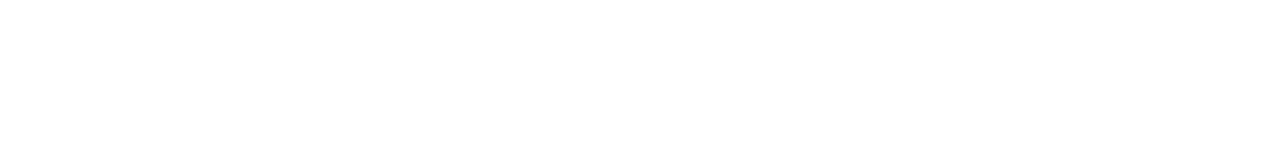
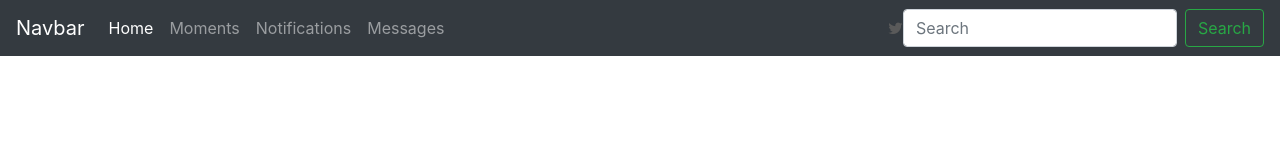
Before and after one commit to amw46/look-alike_website, a plain HTML site: page login.html in a window 1280 px wide. Drawn offline with nearby package versions, Linux system fonts and the light colour scheme.

Commit message:
link to login page on index.html navbar on login page

```diff
--- a/login.html
+++ b/login.html
@@ -14,6 +14,39 @@
 
 </head>
 <body>
+
+<nav class="navbar navbar-expand-md navbar-dark bg-dark fixed-top">
+    <a class="navbar-brand" href="#">Navbar</a>
+    <button class="navbar-toggler" type="button" data-toggle="collapse" data-target="#navbarsExampleDefault" aria-controls="navbarsExampleDefault" aria-expanded="false" aria-label="Toggle navigation">
+        <span class="navbar-toggler-icon"></span>
+    </button>
+
+    <div class="collapse navbar-collapse" id="navbarsExampleDefault">
+        <ul class="navbar-nav mr-auto">
+            <li class="nav-item active">
+                <a class="nav-link" href="#">Home <span class="sr-only">(current)</span></a>
+            </li>
+            <li class="nav-item">
+                <a class="nav-link" href="#">Moments</a>
+            </li>
+            <li class="nav-item">
+                <a class="nav-link" href="#">Notifications</a>
+            </li>
+            <li class="nav-item">
+                <a class="nav-link" href="#">Messages</a>
+            </li>
+
+        </ul>
+
+        <i class="fa fa-twitter"></i>
+
+        <form class="form-inline my-2 my-lg-0">
+            <input class="form-control mr-sm-2" type="text" placeholder="Search" aria-label="Search">
+            <button class="btn btn-outline-success my-2 my-sm-0" type="submit">Search</button>
+        </form>
+    </div>
+</nav>
+
 
 <main role="main">
 
```
Also changed, not shown: index.html (+2 -1 lines).
